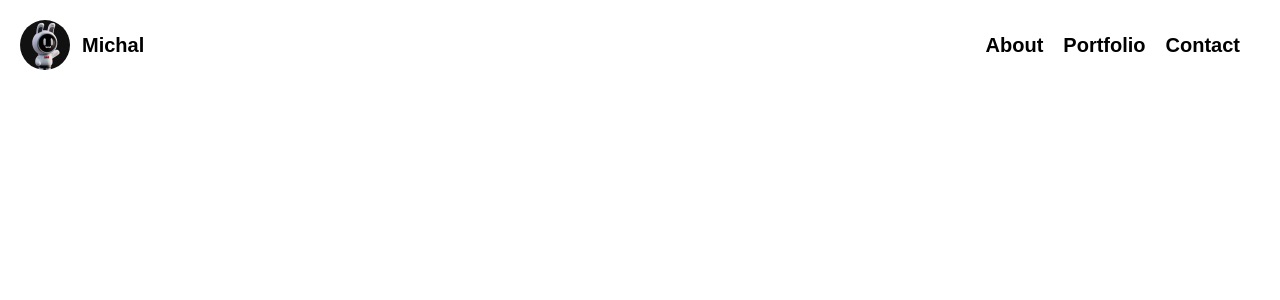
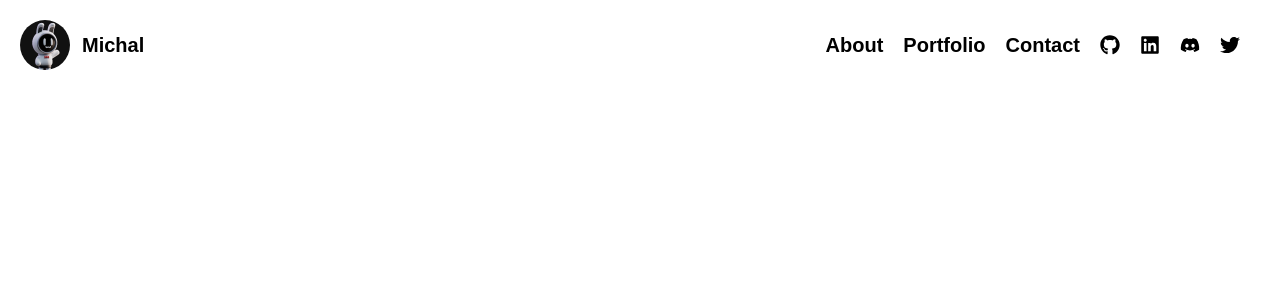
Before and after one commit to Scraayp/michalk.nl, a Next.js app: page / in a window 1280 px wide. Shown: the top 300 px of the page. Built offline with nearby package versions, Linux system fonts and the light colour scheme.

Commit message:
Finished the navbar with the social media icons

```diff
--- a/src/pages/components/navbar.tsx
+++ b/src/pages/components/navbar.tsx
@@ -2,6 +2,7 @@ import Image from "next/image";
 import { Inter } from "next/font/google";
 import Link from "next/link";
 import { useState } from "react";
+import { FaTwitter, FaDiscord, FaLinkedin, FaGithub } from "react-icons/fa";
 
 const inter = Inter({ subsets: ["latin"] });
 
@@ -42,6 +43,30 @@ export default function Navbar() {
               href="#contact"
             >
               Contact
+            </Link>
+            <Link
+              className="mr-5 text-xl text-black dark:text-white hover:text-primary"
+              href="https://github.com/scraayp"
+            >
+              <FaGithub />
+            </Link>
+            <Link
+              className="mr-5 text-xl text-black dark:text-white hover:text-primary"
+              href="https://linkedin.com/michkolasa"
+            >
+              <FaLinkedin />
+            </Link>
+            <Link
+              className="mr-5 text-xl text-black dark:text-white hover:text-primary"
+              href="https://discord.com/"
+            >
+              <FaDiscord />
+            </Link>
+            <Link
+              className="mr-5 text-xl text-black dark:text-white hover:text-primary"
+              href="https://twitter.com/scraayp"
+            >
+              <FaTwitter />
             </Link>
           </nav>
         </div>
```
